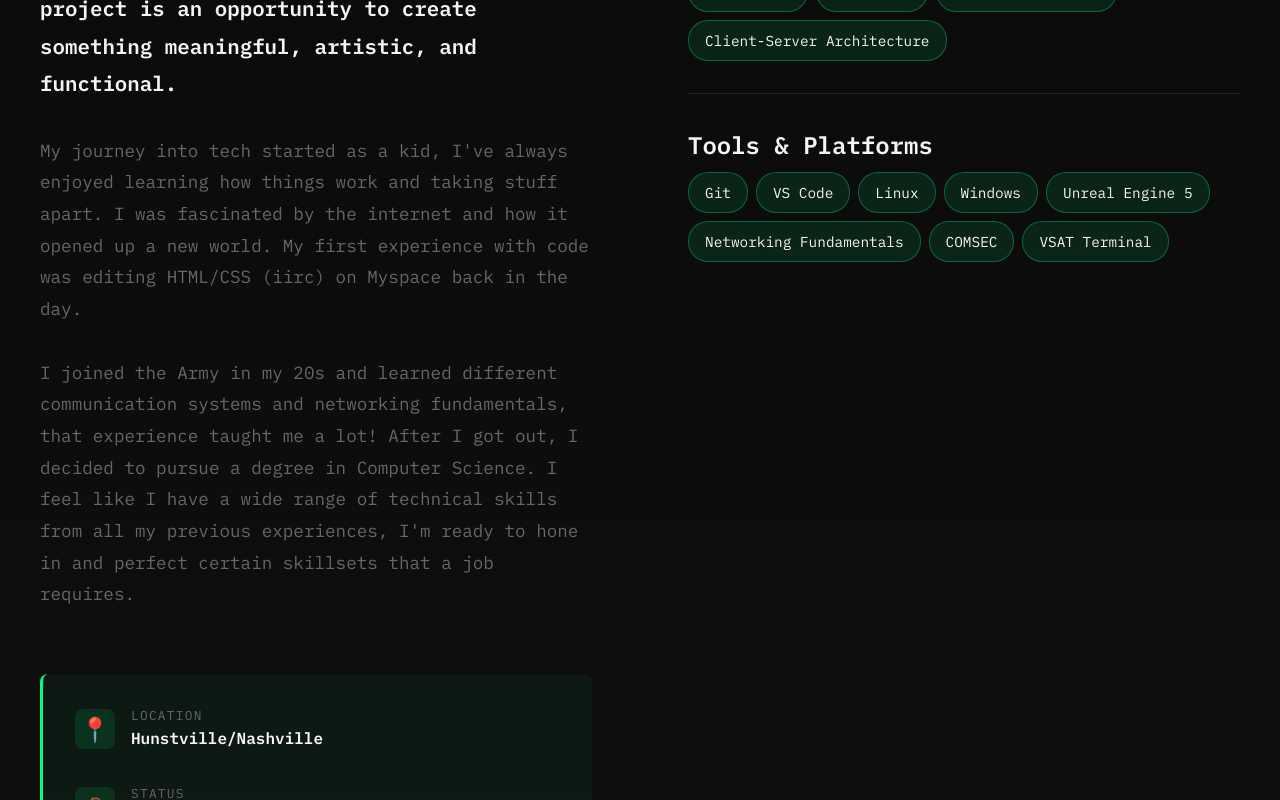
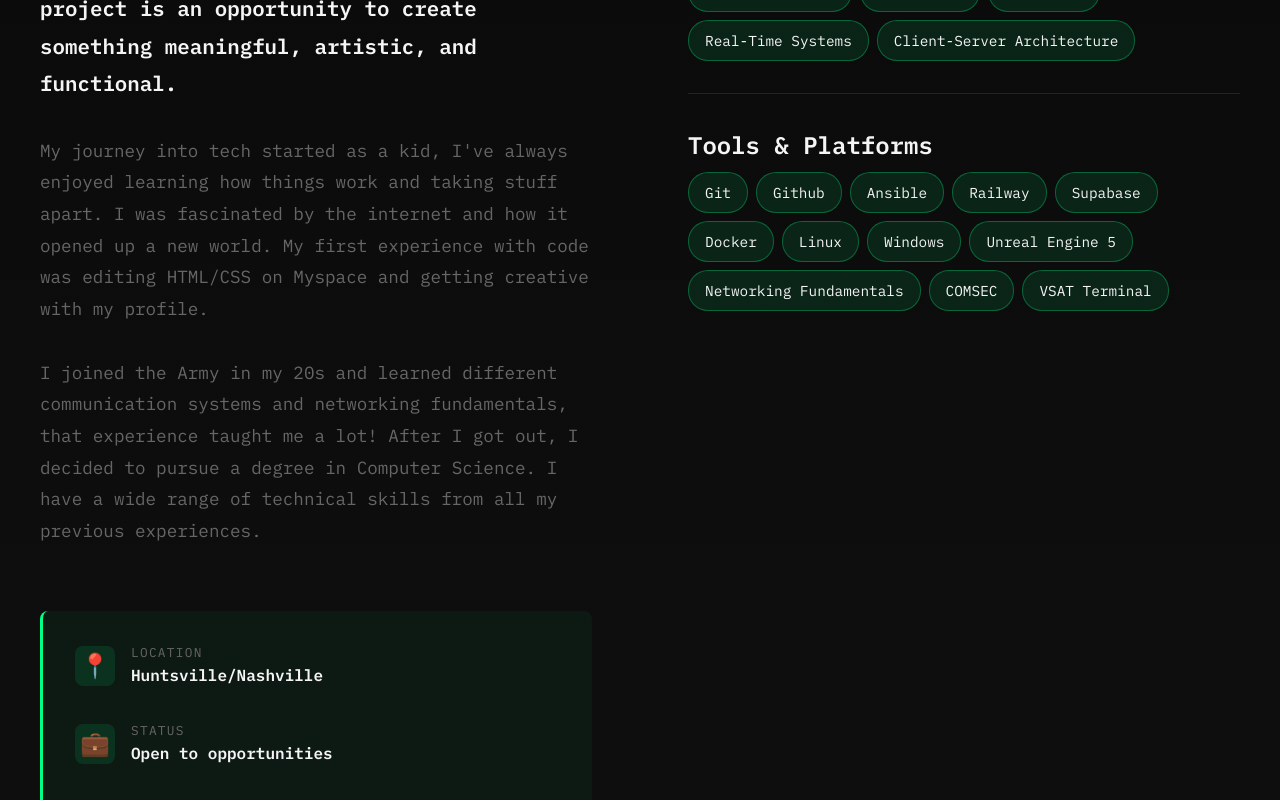
Before and after one commit to cblalock/portfolio, a React (Create React App) app: page / in a window 1280 px wide. Shown: the part 1260-2060 px from the top of the page. Built offline with nearby package versions, Linux system fonts and the light colour scheme.

Commit message:
editing some tags and stuff

```diff
--- a/src/components/About.js
+++ b/src/components/About.js
@@ -17,14 +17,13 @@ function About() {
               <p>
                 My journey into tech started as a kid, I've always enjoyed learning how things work and
                 taking stuff apart. I was fascinated by the internet and how it opened up a new world.
-                My first experience with code was editing HTML/CSS (iirc) on Myspace back in the day.
+                My first experience with code was editing HTML/CSS on Myspace and getting creative with my profile.
               </p>
               <p>
                 I joined the Army in my 20s and learned different communication systems and networking
                 fundamentals, that experience taught me a lot! After I got out, I decided to pursue a
-                degree in Computer Science. I feel like I have a wide range of technical skills from
-                all my previous experiences, I'm ready to hone in and perfect certain skillsets that a
-                job requires.
+                degree in Computer Science. I have a wide range of technical skills from
+                all my previous experiences.
               </p>
             </div>
 
@@ -33,14 +32,14 @@ function About() {
                 <div className="fact-icon">📍</div>
                 <div>
                   <div className="fact-label">Location</div>
-                  <div className="fact-value">Hunstville/Nashville</div>
+                  <div className="fact-value">Huntsville/Nashville</div>
                 </div>
               </div>
               <div className="fact">
                 <div className="fact-icon">💼</div>
                 <div>
                   <div className="fact-label">Status</div>
-                  <div className="fact-value">Looking for work</div>
+                  <div className="fact-value">Open to opportunities</div>
                 </div>
               </div>
               <div className="fact">
@@ -64,6 +63,7 @@ function About() {
               <span className="tool-tag">Java</span>
               <span className="tool-tag">JavaScript</span>
               <span className="tool-tag">SQL</span>
+              <span className="tool-tag">HTML/CSS</span>
 
               {/* Frameworks */}
               <span className="tool-tag">React</span>
@@ -85,7 +85,11 @@ function About() {
               <div className="tools-tags">
                 {/* Development Tools */}
                 <span className="tool-tag">Git</span>
-                <span className="tool-tag">VS Code</span>
+                <span className="tool-tag">Github</span>
+                <span className="tool-tag">Ansible</span>
+                <span className="tool-tag">Railway</span>
+                <span className="tool-tag">Supabase</span>
+                <span className="tool-tag">Docker</span>
 
                 {/* Systems & Networking */}
                 <span className="tool-tag">Linux</span>
--- a/src/components/Contact.js
+++ b/src/components/Contact.js
@@ -46,7 +46,7 @@ function Contact() {
                 <div className="method-icon">📧</div>
                 <div>
                   <div className="method-label">Email</div>
-                  <a href="mailto:connor.blalock@yahoo.com" className="method-value">
+                  <a href="mailto:connor.blalock77@gmail.com" className="method-value">
                     connor.blalock@yahoo.com
                   </a>
                 </div>
```
